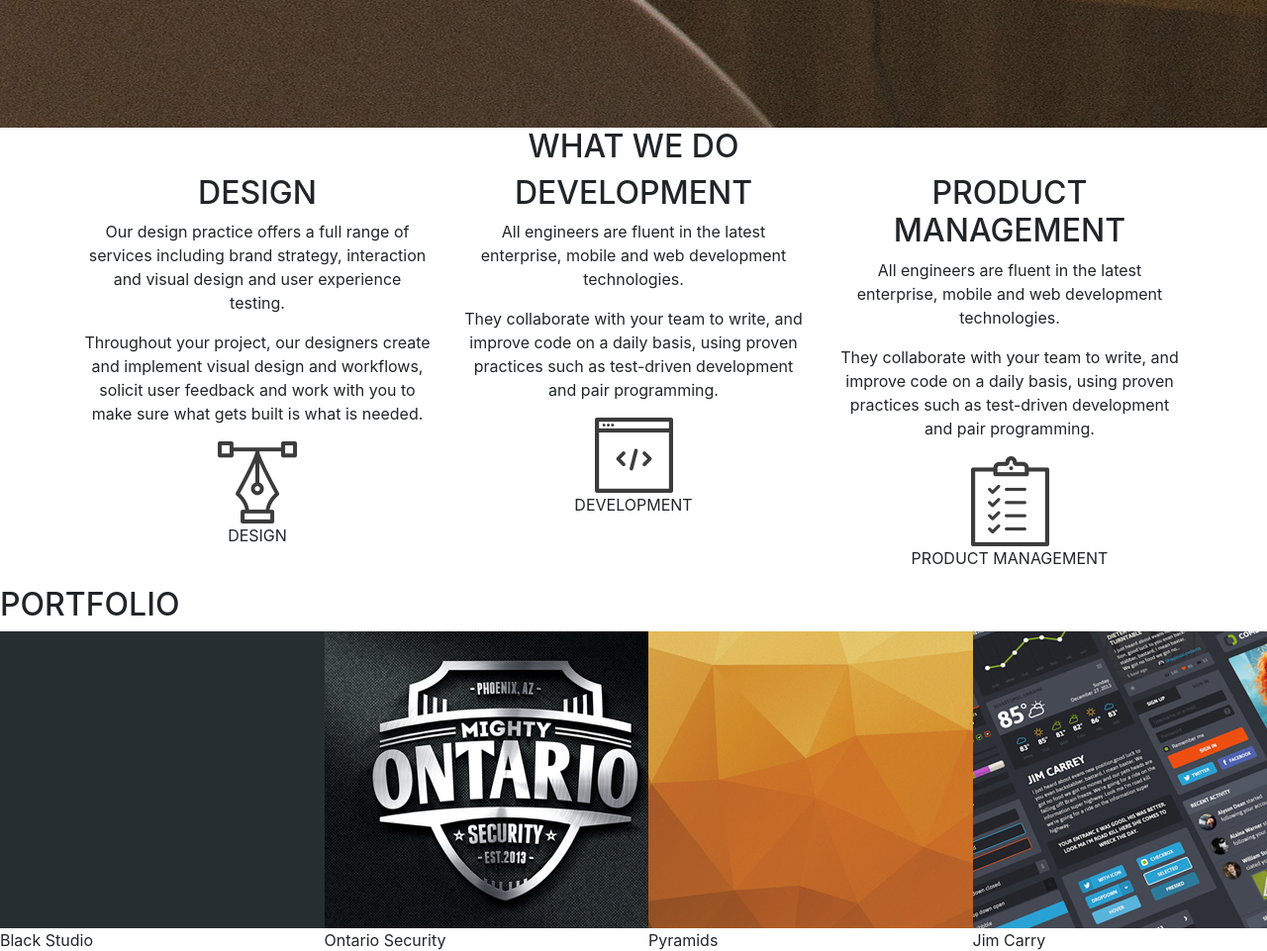
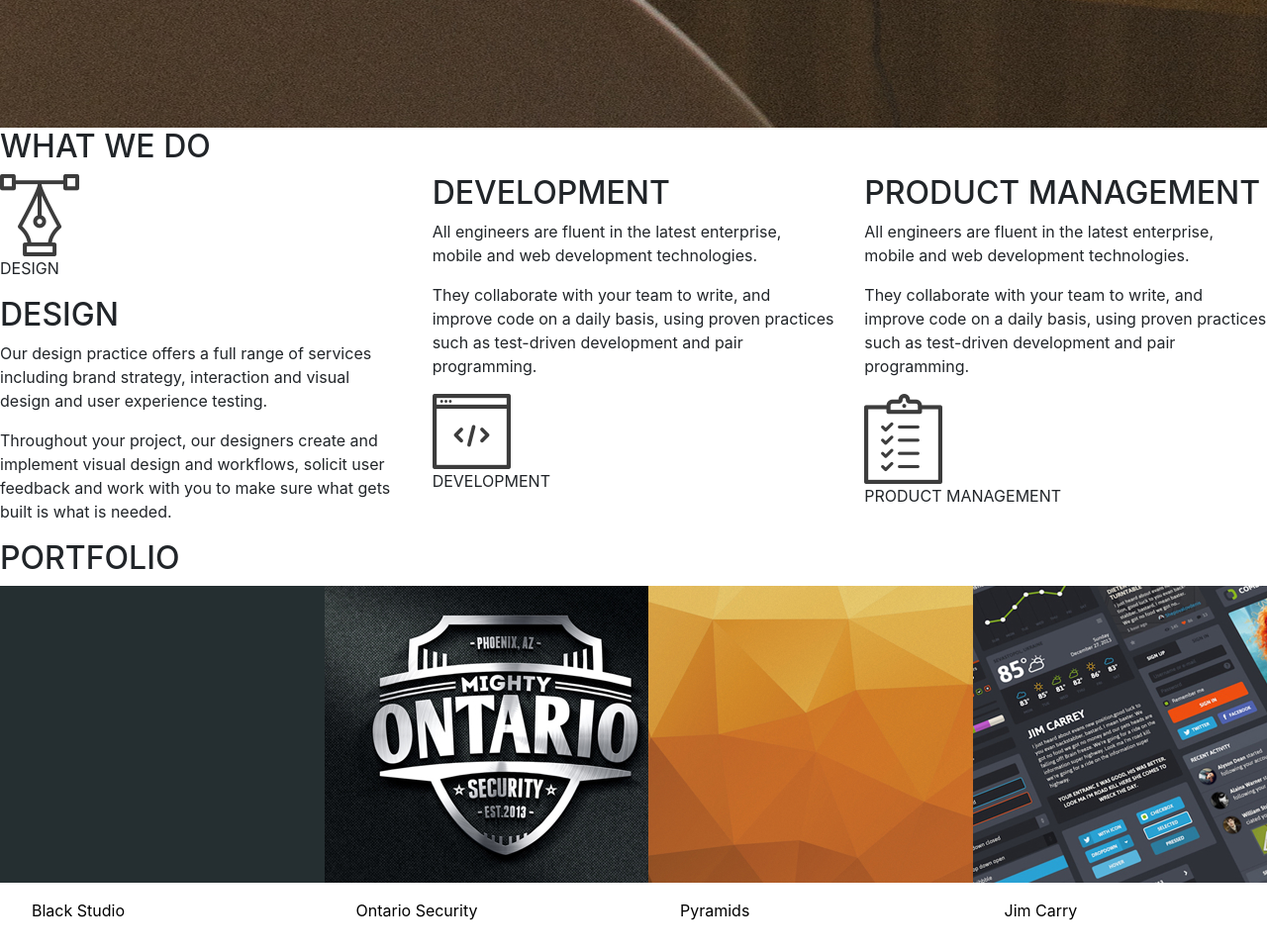
Before and after one commit to CKarari/DelaniStudio_CK, a plain HTML site: page index.html in a window 1280 px wide. Shown: the part 1660-2621 px from the top of the page at 99% size. Drawn offline with Linux system fonts and the light colour scheme; a script that the page names is missing.

Commit message:
changes to document structure

```diff
--- a/css/styles.css
+++ b/css/styles.css
@@ -49,3 +49,42 @@
     footer {
 text-align: center;
     }
+    .col-md-4 {
+        position: relative;
+        width: 50%;
+      }
+
+      .design-image {
+        opacity: 1;
+        display: block;
+        width: 100%;
+        height: auto;
+        transition: .5s ease;
+        backface-visibility: hidden;
+      }
+
+      .middle {
+        transition: .5s ease;
+        opacity: 0;
+        position: absolute;
+        top: 50%;
+        left: 50%;
+        transform: translate(-50%, -50%);
+        -ms-transform: translate(-50%, -50%);
+        text-align: center;
+      }
+
+      .col-md-4:hover .image {
+        opacity: 0.3;
+      }
+
+      .col-md-4:hover .middle {
+        opacity: 1;
+      }
+
+      .text {
+        background-color: white;
+        color: black;
+        font-size: 16px;
+        padding: 16px 32px;
+      }
--- a/index.html
+++ b/index.html
@@ -45,10 +45,13 @@
             <p>based on your requirements, we can provide a complete offering or just the piece you need. </p>
         </div>
     </div>
-    <div class="container what-we-do">
+    <div class="container2">
         <h2 class="headings">WHAT WE DO</h2>
         <div class="row">
             <div class="col-md-4">
+                <div class="design-image">
+                    <img src="img/design_icon.png" alt="design">
+                    <p>DESIGN</p>
                 <div id="design">
                     <h2 class="title">DESIGN</h2>
                     <p>Our design practice offers a full range of services including brand strategy, interaction and
@@ -56,9 +59,7 @@
                     <p>Throughout your project, our designers create and implement visual design and workflows, solicit
                         user feedback and work with you to make sure what gets built is what is needed.</p>
                 </div>
-                <div id="design-image">
-                    <img src="img/design_icon.png" alt="design">
-                    <p>DESIGN</p>
+
                 </div>
             </div>
             <div class="col-md-4">
```
